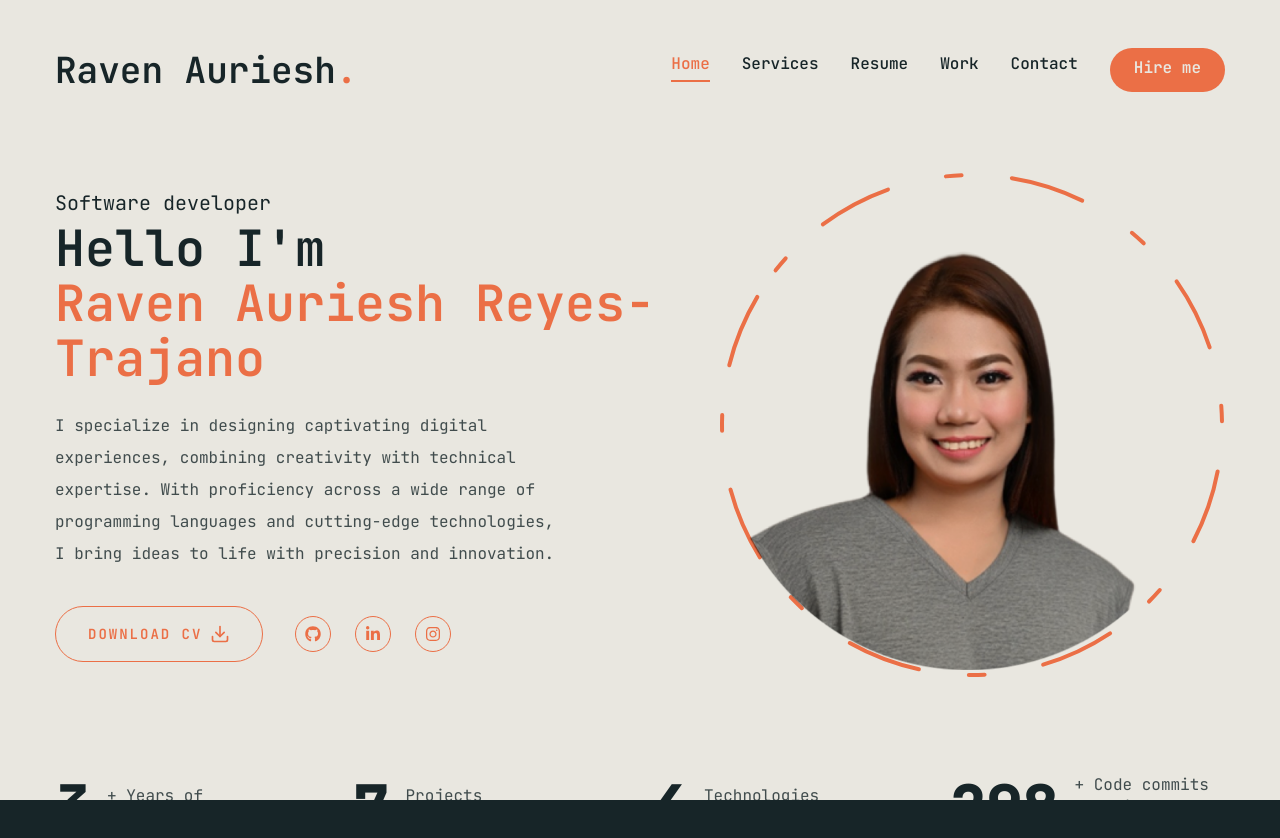
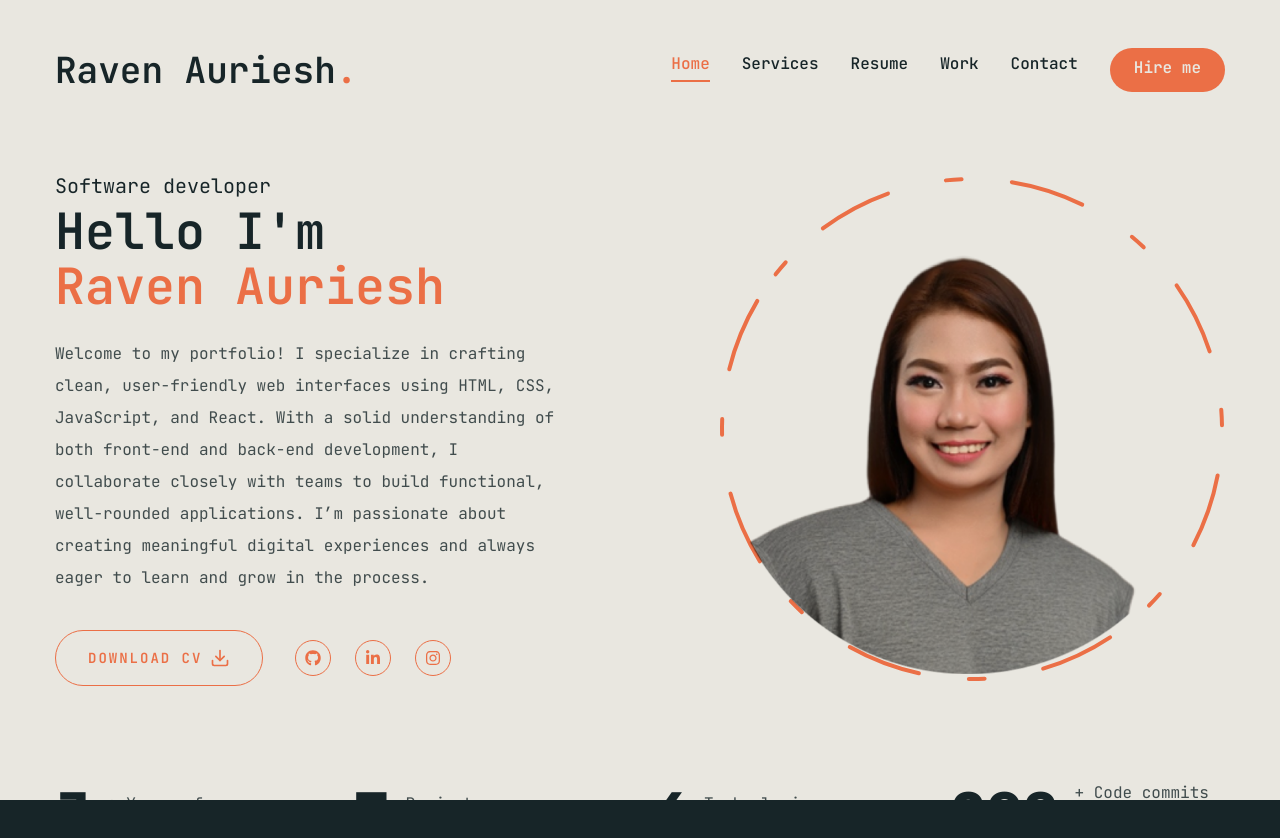
Before and after one commit to rave-25/Raven_Auriesh_Trajano, a Next.js app: page / in a window 1280 px wide. Shown: the top 838 px of the page. Built offline with nearby package versions, Linux system fonts and the light colour scheme.

Commit message:
add revisions

```diff
--- a/app/contact/page.jsx
+++ b/app/contact/page.jsx
@@ -50,7 +50,7 @@ const Contact = () => {
         <div className="flex flex-col xl:mb-8 gap-[30px]">
           {/*form */}
           <div className="xl:h-[54%] order-2 xl:order-none"></div>
-          <form className="flex flex-col gap-6 p-10 bg-[#e3c5b2] rounded-xl ">
+          <form className="flex flex-col gap-6 p-10 bg-[#e3c5e2] rounded-xl ">
             <h3 className="text-4xl text-accent">Let's work together</h3>
             <p className="text-white/60">
               Have a project in mind or need help with your current work? I’m
@@ -66,7 +66,7 @@ const Contact = () => {
             {info.map((item, index) => {
               return (
                 <li key={index} className="flex items-center gap-6">
-                  <div className="w-[52px] h-[52px] xl:w-[72px] xl:h-[72px] bg-[#e3c5b2] text-accent rounded-md flex items-center justify-center">
+                  <div className="w-[52px] h-[52px] xl:w-[72px] xl:h-[72px] bg-[#e3c5e2] text-accent rounded-md flex items-center justify-center">
                     <div className="text-[28px]">{item.icon}</div>
                   </div>
                   <div className="flex-1">
--- a/app/page.jsx
+++ b/app/page.jsx
@@ -18,15 +18,17 @@ const Home = () => {
             <span className="text-xl">Software developer</span>
             <h1 className="h1 mb-6">
               Hello I'm <br />{" "}
-              <span className="text-accent">Raven Auriesh Reyes-Trajano</span>
+              <span className="text-accent">Raven Auriesh</span>
             </h1>
             <div className="items-center">
               <p className="max-w-[500px] mb-9 md:mx-auto sm:mx-auto lg:ml-0 text-white/80">
-                I specialize in designing captivating digital experiences,
-                combining creativity with technical expertise. With proficiency
-                across a wide range of programming languages and cutting-edge
-                technologies, I bring ideas to life with precision and
-                innovation.
+                Welcome to my portfolio! I specialize in crafting clean,
+                user-friendly web interfaces using HTML, CSS, JavaScript, and
+                React. With a solid understanding of both front-end and back-end
+                development, I collaborate closely with teams to build
+                functional, well-rounded applications. I’m passionate about
+                creating meaningful digital experiences and always eager to
+                learn and grow in the process.
               </p>
             </div>
             <div className="flex flex-col xl:flex-row items-center gap-8">
--- a/app/services/page.jsx
+++ b/app/services/page.jsx
@@ -10,7 +10,7 @@ const services = [
     num: "01",
     title: "Web Development",
     description:
-      "With over 3 years of experience in web development, I offer comprehensive solutions as both a front-end and back-end developer. Whether you need a visually striking interface or robust, scalable backend architecture, I have the expertise to handle full-stack development tasks. My well-rounded skill set ensures seamless collaboration across the entire development process, bringing your digital projects to life with efficiency and precision.",
+      "With 3+ years of experience in web development, I’ve built a strong skill set in both front-end and back-end development. My focus is on designing intuitive, visually appealing user experiences while ensuring the back-end is robust and efficient. I’m always eager to take on new challenges and grow my expertise. Collaborative by nature, I’m dedicated to delivering high-quality digital solutions and continuously refining my approach to stay adaptable in an ever-evolving field.",
     href: "",
   },
   {
--- a/app/work/page.jsx
+++ b/app/work/page.jsx
@@ -22,13 +22,13 @@ import WorkSliderBtn from "@/components/WorkSliderBtn";
 const projects = [
   {
     num: "01",
-    category: "frontend",
-    title: "Yamato Landing Page",
-    description:  "I developed a landing page using pure HTML, CSS, and JavaScript, focusing on <span class='highlight'>traditional coding best practices</span>. The page features a dynamic sliding picture gallery implemented with JavaScript, and it is fully optimized for both mobile and web views, ensuring a seamless user experience across devices.",
-    stack: [{ name: "Html" }, { name: "Css" }, { name: "Javascript" }],
-    image: "/assets/work/thumb1.png",
-    live: "https://rave-25.github.io/Company-1-Landing-Page/",
-    github: "https://github.com/rave-25/Company-1-Landing-Page",
+    category: "backend",
+    title: "Binance Investing Dashboard",
+    description: "The project is about <span class='highlight'>a one-stop app for all your investing needs</span>. This app connects to the Binance personal API to summarize the necessary details for observing investment actions and determining whether each coin is gaining or losing. It saves data in its own database and uses machine learning to forecast future values, helping users set take-profit and stop-loss points.",
+    stack: [{ name: "Python 3" }, { name: "Django" }],
+    image: "/assets/work/thumb3.png",
+    live: "",
+    github: "https://github.com/rave-25/Finster",
   },
   {
     num: "02",
@@ -42,13 +42,13 @@ const projects = [
   },
   {
     num: "03",
-    category: "backend",
-    title: "Binance Investing Dashboard",
-    description: "The project is about <span class='highlight'>a one-stop app for all your investing needs</span>. This app connects to the Binance personal API to summarize the necessary details for observing investment actions and determining whether each coin is gaining or losing. It saves data in its own database and uses machine learning to forecast future values, helping users set take-profit and stop-loss points.",
-    stack: [{ name: "Python 3" }, { name: "Django" }],
-    image: "/assets/work/thumb3.png",
-    live: "",
-    github: "https://github.com/rave-25/Finster",
+    category: "frontend",
+    title: "Yamato Landing Page",
+    description:  "I developed a landing page using pure HTML, CSS, and JavaScript, focusing on <span class='highlight'>traditional coding best practices</span>. The page features a dynamic sliding picture gallery implemented with JavaScript, and it is fully optimized for both mobile and web views, ensuring a seamless user experience across devices.",
+    stack: [{ name: "Html" }, { name: "Css" }, { name: "Javascript" }],
+    image: "/assets/work/thumb1.png",
+    live: "https://rave-25.github.io/Company-1-Landing-Page/",
+    github: "https://github.com/rave-25/Company-1-Landing-Page",
   },
   {
     num: "04",
```
